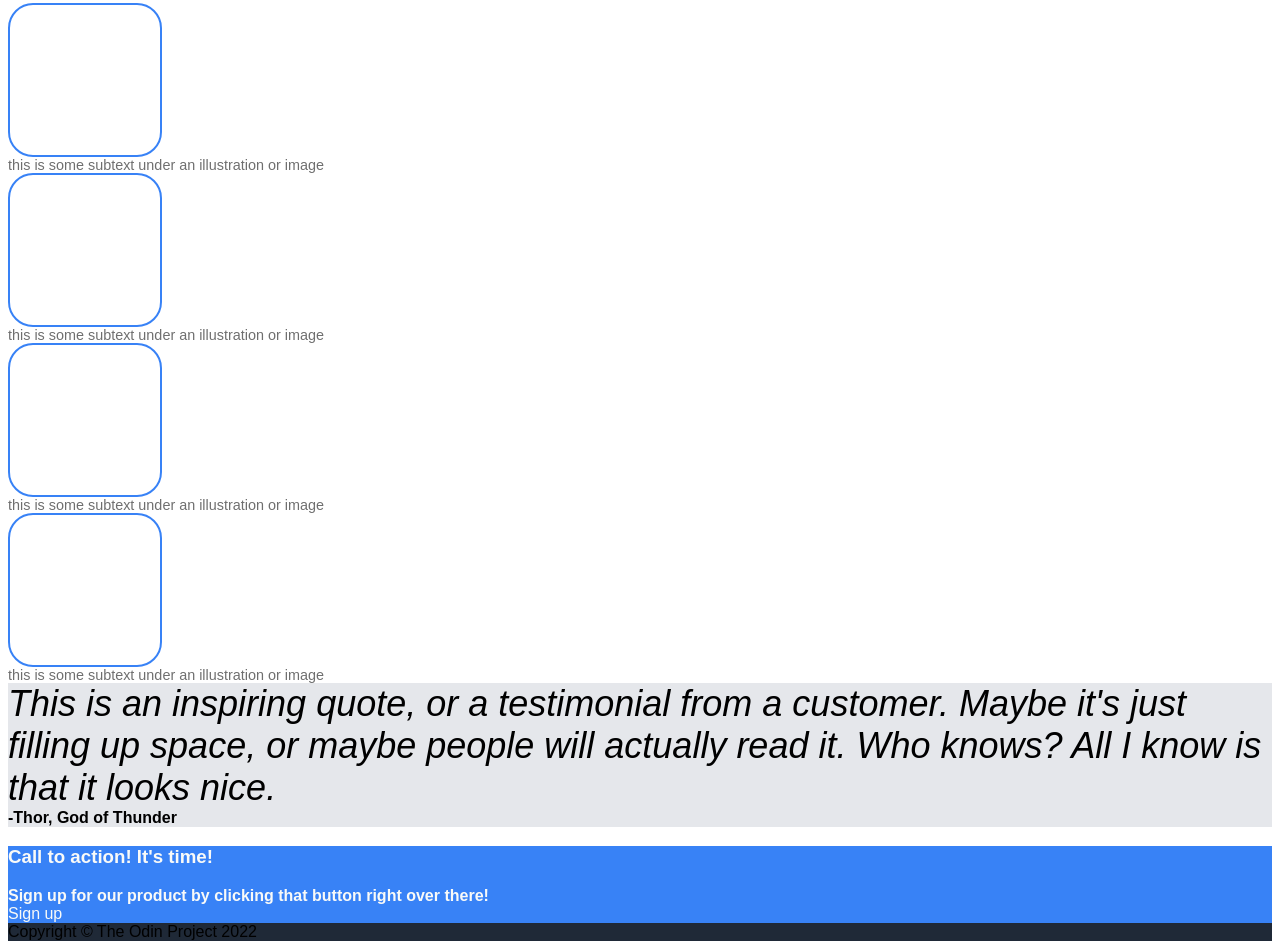
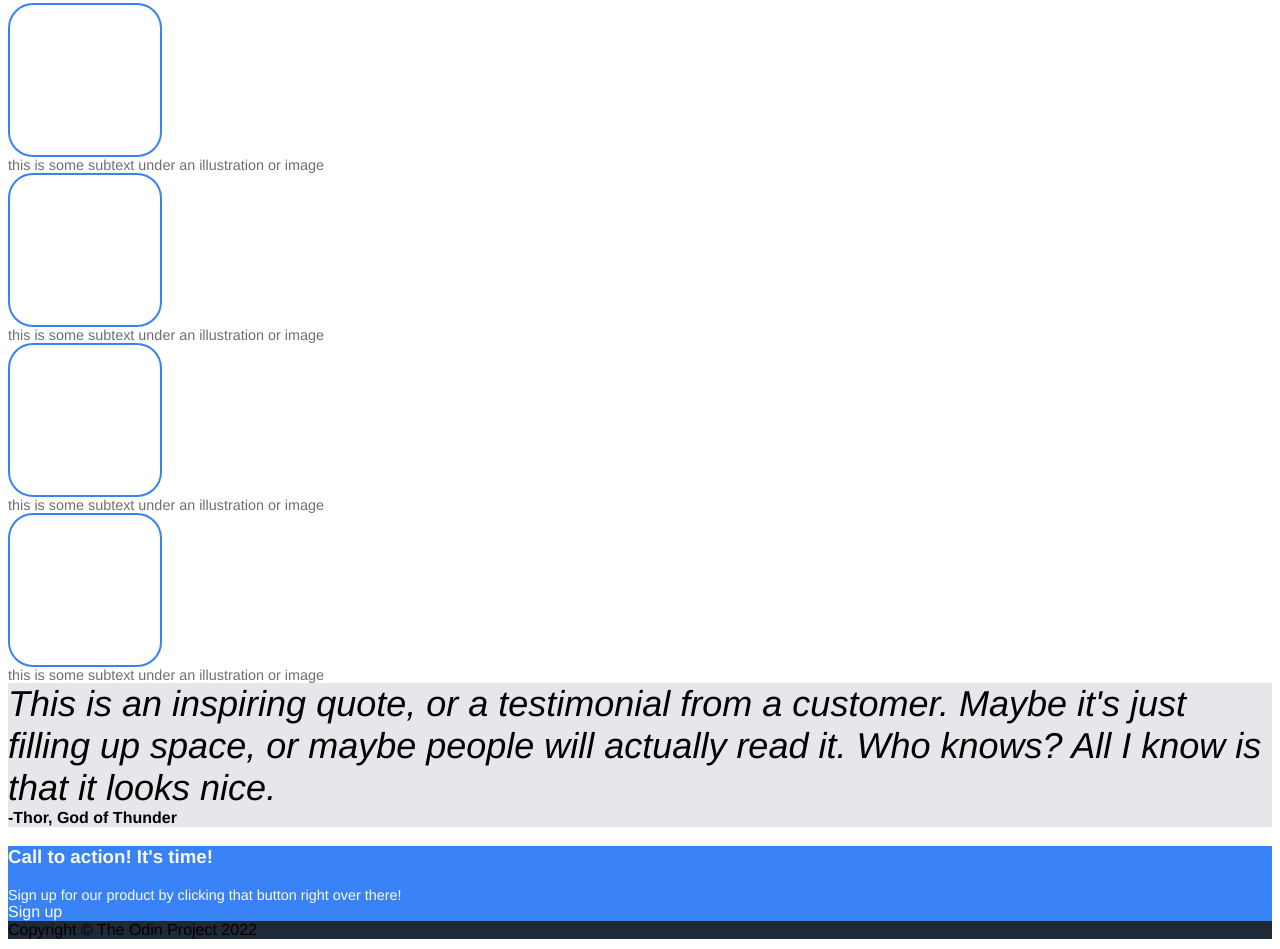
Before and after one commit to chaoticmewtral/landing-page, a plain HTML site: page index.html in a window 1280 px wide. Shown: the part 392-1341 px from the top of the page. Drawn offline with Linux system fonts and the light colour scheme.

Commit message:
Change font-family in style.css

```diff
--- a/style.css
+++ b/style.css
@@ -1,5 +1,5 @@
 body {
-font-family: Arial, Helvetica, sans-serif;
+font-family: Helvetica, sans-serif;
 }
 
 .header {
@@ -97,9 +97,15 @@ color: #f9faf8;
 }
 
 .cta-text {
-font-weight: bold;
 
 }
+
+.cta-text div {
+    font-weight: 100;
+    font-size: .9em;
+}
+
+
 
 .footer {
 
```
